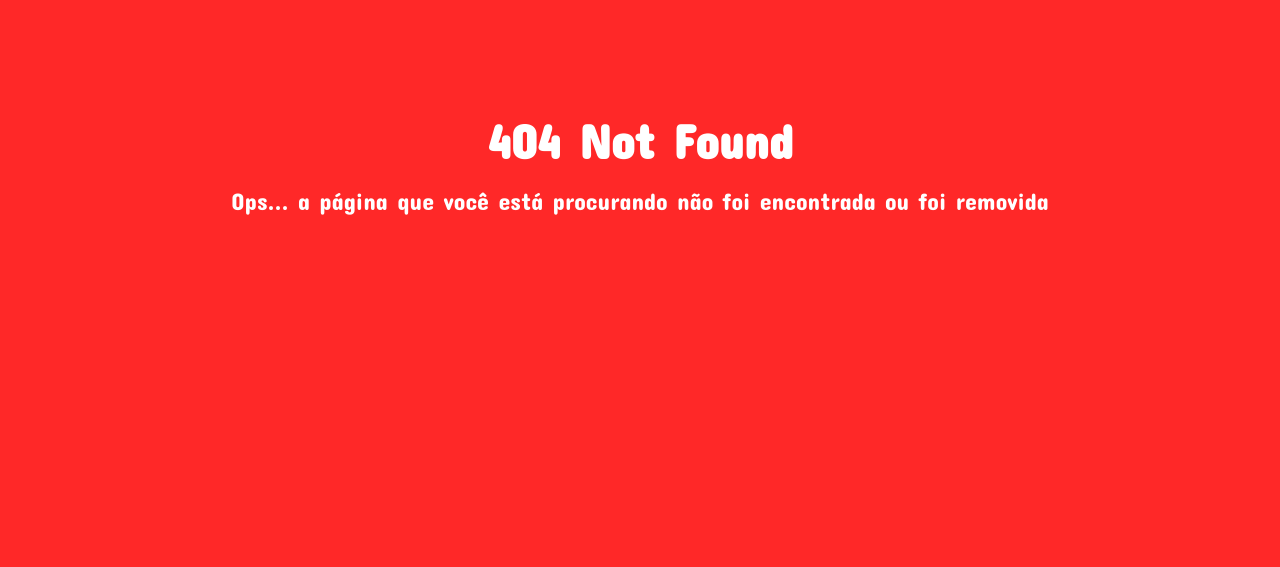
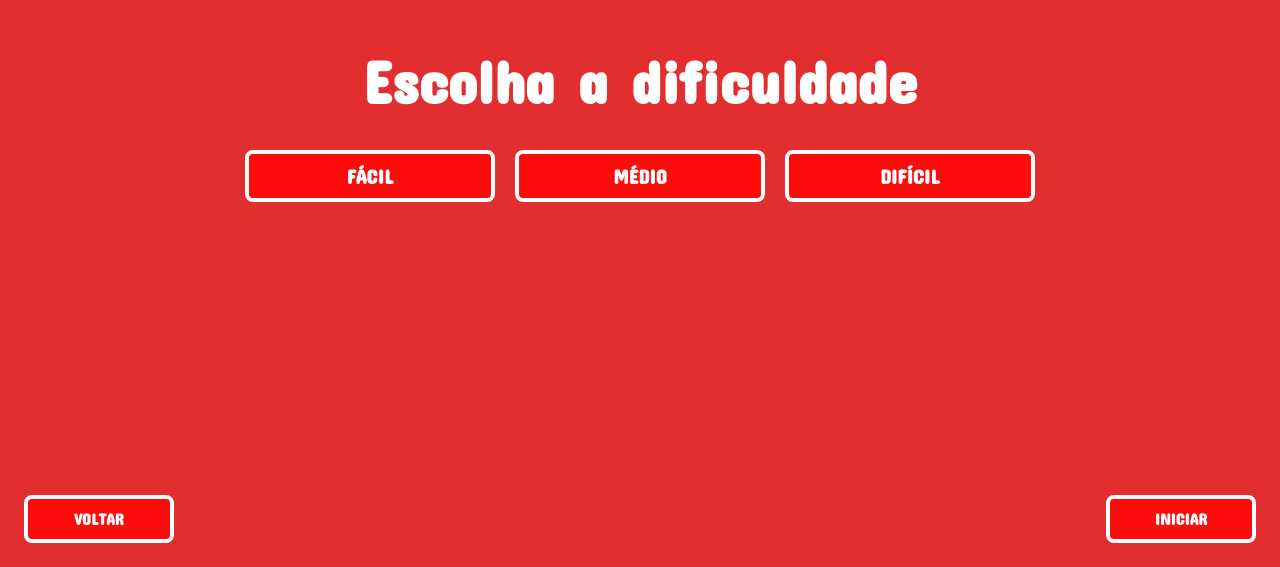
Before and after one commit to mateus040/ProjetoBootcamp, a React (Vite) app in the folder Bootcamp.Web/: page /dificuldade in a window 1280 px wide. Before the commit this address had no page. Shown: the part 233-800 px from the top of the page. Built offline with nearby package versions, Linux system fonts and the light colour scheme.

Commit message:
feat: pagina pontuação / ajustes layout

```diff
--- a/Bootcamp.Web/src/index.css
+++ b/Bootcamp.Web/src/index.css
@@ -9,7 +9,7 @@
 }
 
 body {
-  background: rgb(255, 40, 40);
+  background: rgb(226, 46, 46);
   color: #fff !important;
 }
 
--- a/Bootcamp.Web/src/pages/cadastrar-usuario/index.tsx
+++ b/Bootcamp.Web/src/pages/cadastrar-usuario/index.tsx
@@ -2,7 +2,7 @@ import { Link } from "react-router-dom";
 
 export default function CadastrarUsuario() {
   return (
-    <div className=" px-12 md:px-0">
+    <div className="px-12 md:px-0">
       <div className="container mx-auto">
         <div className="flex flex-col items-center justify-center min-h-screen">
           <p className="text-[30px] sm:text-[60px] font-bold mb-10 text-center">Vamos começar!</p>
@@ -42,10 +42,10 @@ export default function CadastrarUsuario() {
                   Voltar
                 </Link>
                 <Link
-                  to="/quiz"
+                  to="/dificuldade"
                   className="w-full lg:w-[150px] py-2 rounded-lg bg-transparent hover:bg-[#ff0b0b] border-2 border-black hover:border-[#ff0b0b] text-center uppercase font-bold hover:text-white transition-colors duration-150 mt-3 lg:mt-0"
                 >
-                  Iniciar
+                  Continuar
                 </Link>
               </div>
             </div>
--- /dev/null
+++ b/Bootcamp.Web/src/pages/dificuldade/index.tsx
@@ -0,0 +1,71 @@
+import { useState } from "react";
+import { Link } from "react-router-dom";
+
+type Difficulty = "facil" | "medio" | "dificil";
+
+export default function Dificuldade() {
+  const [selectedDifficulty, setSelectedDifficulty] =
+    useState<Difficulty | null>(null);
+
+  const handleSelectDifficulty = (dificuldade: Difficulty) => {
+    setSelectedDifficulty(dificuldade);
+  };
+
+  return (
+    <div className="px-12 md:px-0 flex flex-col min-h-screen">
+      <div className="container mx-auto flex-grow flex flex-col items-center justify-center">
+        <p className="text-[30px] sm:text-[60px] font-bold mb-6 text-center">
+          Escolha a dificuldade
+        </p>
+
+        <div className="flex items-center justify-center text-xl space-x-5">
+          <button
+            onClick={() => handleSelectDifficulty("facil")}
+            className={`w-full lg:w-[250px] py-2 rounded-lg border-white border-4 text-center uppercase font-bold transition-colors duration-150 ${
+              selectedDifficulty === "facil"
+                ? "bg-[#5e1414] text-white"
+                : "bg-[#ff0b0b] hover:bg-[#b12727] hover:text-white"
+            }`}
+          >
+            Fácil
+          </button>
+          <button
+            onClick={() => handleSelectDifficulty("medio")}
+            className={`w-full lg:w-[250px] py-2 rounded-lg border-white border-4 text-center uppercase font-bold transition-colors duration-150 mt-3 lg:mt-0 ${
+              selectedDifficulty === "medio"
+                ? "bg-[#5e1414] text-white"
+                : "bg-[#ff0b0b] hover:bg-[#b12727] hover:text-white"
+            }`}
+          >
+            Médio
+          </button>
+          <button
+            onClick={() => handleSelectDifficulty("dificil")}
+            className={`w-full lg:w-[250px] py-2 rounded-lg border-white border-4 text-center uppercase font-bold transition-colors duration-150 mt-3 lg:mt-0 ${
+              selectedDifficulty === "dificil"
+                ? "bg-[#5e1414] text-white"
+                : "bg-[#ff0b0b] hover:bg-[#b12727] hover:text-white"
+            }`}
+          >
+            Difícil
+          </button>
+        </div>
+      </div>
+
+      <div className="flex justify-between p-6">
+        <Link
+          to="/"
+          className="w-full lg:w-[150px] py-2 rounded-lg bg-[#ff0b0b] hover:bg-[#b12727] border-4 border-white text-center uppercase font-bold hover:text-white transition-colors duration-150"
+        >
+          Voltar
+        </Link>
+        <Link
+          to="/quiz"
+          className="w-full lg:w-[150px] py-2 rounded-lg bg-[#ff0b0b] hover:bg-[#b12727] border-4 border-white text-center uppercase font-bold hover:text-white transition-colors duration-150"
+        >
+          Iniciar
+        </Link>
+      </div>
+    </div>
+  );
+}
--- a/Bootcamp.Web/src/pages/quiz/index.tsx
+++ b/Bootcamp.Web/src/pages/quiz/index.tsx
@@ -2,6 +2,8 @@ import { Link } from "react-router-dom";
 import { FaRegClock } from "react-icons/fa";
 import { useEffect, useState } from "react";
 import { ModalTempoEsgotado } from "../components/modal-tempo-esgotado";
+
+type Answer = "a" | "b" | "c" | "d";
 
 const TIME = 5;
 
@@ -9,6 +11,12 @@ export default function Quiz() {
   const [time, setTime] = useState<number>(TIME);
 
   const [openModal, setOpenModal] = useState<boolean>(false);
+
+  const [selectedAnswer, setSelectedAnswer] = useState<Answer | null>(null);
+
+  const handleAnswerClick = (answer: Answer) => {
+    setSelectedAnswer(answer);
+  };
 
   useEffect(() => {
     if (time > 0) {
@@ -23,12 +31,24 @@ export default function Quiz() {
     <div className="py-6 px-8 md:px-0">
       <div className="container mx-auto">
         <div className="flex flex-col items-center justify-center min-h-screen">
+          {time > 0 ? (
             <div className="mb-5 flex items-center justify-center text-[50px]">
               <FaRegClock />
               <span className="mx-3">{`00:${
                 time < 10 ? `0${time}` : time
               }`}</span>
             </div>
+          ) : (
+            <div className="mb-5 flex items-center justify-center">
+              <button
+                onClick={() => setTime(TIME)}
+                className="w-full lg:w-[150px] py-2 rounded-lg bg-[#ff0b0b] hover:bg-[#b12727] border-4 border-white text-center uppercase font-bold hover:text-white transition-colors duration-150"
+              >
+                Reiniciar
+              </button>
+            </div>
+          )}
+
           <div className="w-full md:w-[650px] bg-white p-6 rounded-xl text-black">
             <div className="flex items-center justify-between font-semibold text-3xl">
               <p>Quiz Unisagrado</p>
@@ -44,19 +64,47 @@ export default function Quiz() {
                 JavaScript?
               </p>
 
-              <div className="w-full bg-white hover:bg-zinc-800 py-2 px-3 border border-black rounded-lg cursor-pointer transition-colors duration-150 hover:text-white">
+              <div
+                onClick={() => handleAnswerClick("a")}
+                className={`w-full bg-white py-2 px-3 border border-black rounded-lg cursor-pointer transition-colors duration-150 ${
+                  selectedAnswer === "a"
+                    ? "bg-zinc-800 text-white"
+                    : "hover:bg-zinc-800 hover:text-white"
+                }`}
+              >
                 Usaria split("") e reverse(), mas esqueceria de usar join("")
                 para unir os caracteres de volta.
               </div>
-              <div className="w-full bg-white hover:bg-zinc-800 py-2 px-3 border border-black rounded-lg cursor-pointer transition-colors duration-150 hover:text-white">
+              <div
+                onClick={() => handleAnswerClick("b")}
+                className={`w-full bg-white py-2 px-3 border border-black rounded-lg cursor-pointer transition-colors duration-150 ${
+                  selectedAnswer === "b"
+                    ? "bg-zinc-800 text-white"
+                    : "hover:bg-zinc-800 hover:text-white"
+                }`}
+              >
                 Tentaria usar join("") antes de split(""), o que não faz
                 sentido, pois join só funciona em arrays.
               </div>
-              <div className="w-full bg-white hover:bg-zinc-800 py-2 px-3 border border-black rounded-lg cursor-pointer transition-colors duration-150 hover:text-white">
+              <div
+                onClick={() => handleAnswerClick("c")}
+                className={`w-full bg-white py-2 px-3 border border-black rounded-lg cursor-pointer transition-colors duration-150 ${
+                  selectedAnswer === "c"
+                    ? "bg-zinc-800 text-white"
+                    : "hover:bg-zinc-800 hover:text-white"
+                }`}
+              >
                 Usaria slice() para tentar copiar a string antes de reverse() e
                 join(), o que não funcionaria corretamente.
               </div>
-              <div className="w-full bg-white hover:bg-zinc-800 py-2 px-3 border border-black rounded-lg cursor-pointer transition-colors duration-150 hover:text-white">
+              <div
+                onClick={() => handleAnswerClick("d")}
+                className={`w-full bg-white py-2 px-3 border border-black rounded-lg cursor-pointer transition-colors duration-150 ${
+                  selectedAnswer === "d"
+                    ? "bg-zinc-800 text-white"
+                    : "hover:bg-zinc-800 hover:text-white"
+                }`}
+              >
                 Usaria split("") para transformar a string em um array de
                 caracteres, depois reverse() para inverter o array, e join("")
                 para transformá-lo de volta em uma string.
--- a/Bootcamp.Web/src/routes/index.tsx
+++ b/Bootcamp.Web/src/routes/index.tsx
@@ -4,6 +4,7 @@ import NotFound from "../pages/not-found";
 import Quiz from "../pages/quiz";
 import CadastrarUsuario from "../pages/cadastrar-usuario";
 import Pontuacao from "../pages/pontuacao";
+import Dificuldade from "../pages/dificuldade";
 
 export default function AppRouter() {
   return (
@@ -17,6 +18,8 @@ export default function AppRouter() {
 
         <Route path="/pontuacao" element={<Pontuacao />} />
 
+        <Route path="/dificuldade" element={<Dificuldade />} />
+
         {/* NotFound */}
         <Route path="*" element={<NotFound />} />
       </Routes>
```
Lines whose indentation alone changed are shown as unchanged.
